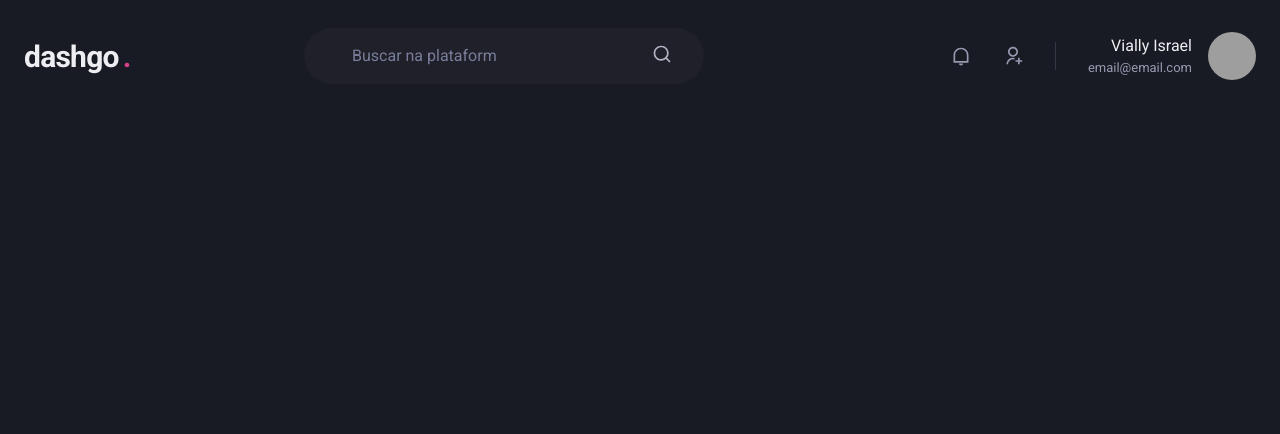
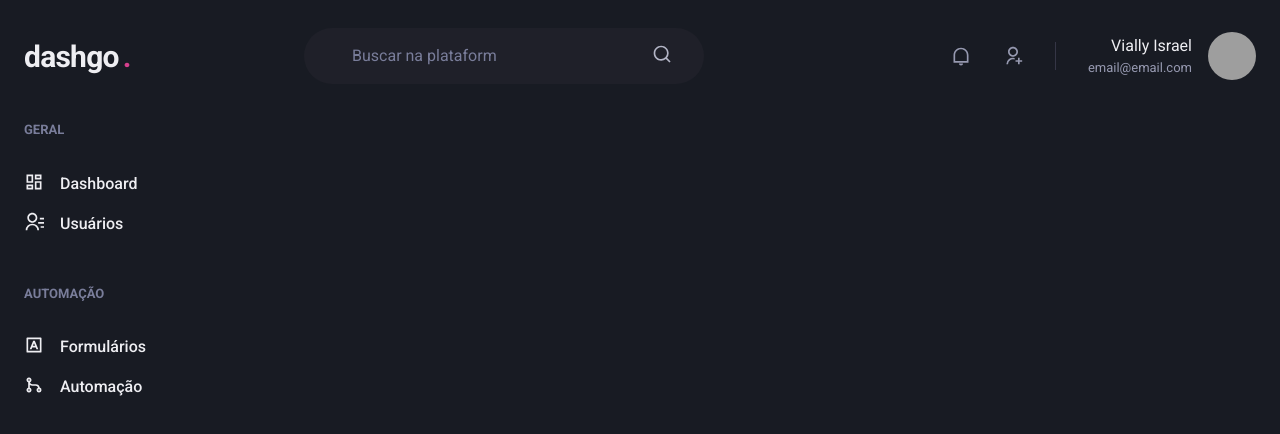
Before and after one commit to viisrael/dashgo, a Next.js app: page /dashboard in a window 1280 px wide. Shown: the top 434 px of the page. Built offline with nearby package versions, Linux system fonts and the light colour scheme; grey boxes are pictures that could not be loaded.

Commit message:
Sidebar Component - Cap.4, unit 1, lesson 02-login and dashboard, video 05

```diff
--- /dev/null
+++ b/src/components/Sidebar.tsx
@@ -0,0 +1,41 @@
+import { Box, Icon, Link, Stack, Text } from "@chakra-ui/react";
+import { RiDashboardLine, RiContactsLine, RiInputMethodLine, RiGitMergeLine } from 'react-icons/ri';
+
+export default function Sidebar(){
+  return(
+    <Box as="aside" w="64" mr="8">
+      <Stack spacing="12" align="flex-start">
+        <Box>
+          <Text fontWeight="bold" color="gray.400" fontSize="small">GERAL</Text>
+          <Stack spacing="4" mt="8" align="stretch">
+            <Link display="flex" alignContent="center">
+              <Icon as={RiDashboardLine} fontSize="20"/>
+              <Text ml="4" fontWeight="medium">Dashboard</Text>
+            </Link>
+
+            <Link display="flex" alignContent="center">
+              <Icon as={RiContactsLine} fontSize="20"/>
+              <Text ml="4" fontWeight="medium">Usuários</Text>
+            </Link>
+          </Stack>
+        </Box>
+
+        <Box>
+          <Text fontWeight="bold" color="gray.400" fontSize="small">AUTOMAÇÃO</Text>
+          <Stack spacing="4" mt="8" align="stretch">
+            <Link display="flex" alignContent="center">
+              <Icon as={RiInputMethodLine} fontSize="20"/>
+              <Text ml="4" fontWeight="medium">Formulários</Text>
+            </Link>
+
+            <Link display="flex" alignContent="center">
+              <Icon as={RiGitMergeLine} fontSize="20"/>
+              <Text ml="4" fontWeight="medium">Automação</Text>
+            </Link>
+          </Stack>
+        </Box>
+      </Stack>
+
+    </Box>
+  );
+}
--- a/src/pages/dashboard.tsx
+++ b/src/pages/dashboard.tsx
@@ -1,7 +1,15 @@
+import { Flex } from "@chakra-ui/react";
 import Header from "../components/Header";
+import Sidebar from "../components/Sidebar";
 
 export default function Dashboard() {
   return(
-    <Header/>
+    <Flex direction="column" h="100vh">
+      <Header/>
+
+      <Flex w="100%" my="6" maxWidth="1480" mx="auto" px="6">
+        <Sidebar/>
+      </Flex>
+    </Flex>
   );
 }
```
